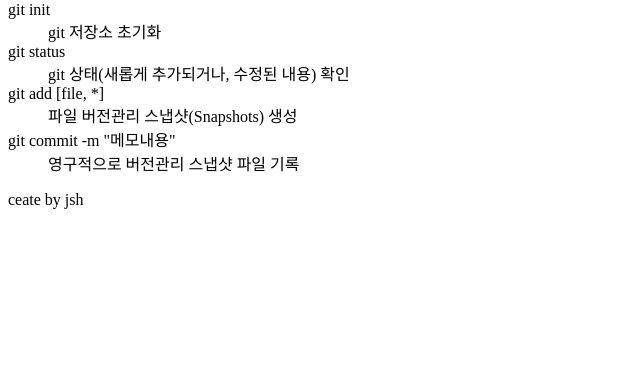
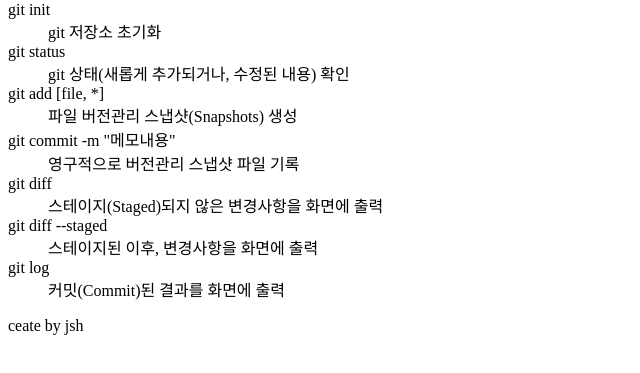
Before and after one commit to nodo1017/cli-git, a plain HTML site: page index.html in a window 1280 px wide. Shown: the part 79-452 px from the top of the page, without its empty margins (0-640 px from the left). Drawn offline with Linux system fonts and the light colour scheme.

Commit message:
커밋 새로함

```diff
--- a/index.html
+++ b/index.html
@@ -15,6 +15,12 @@
 		<dd>파일 버전관리 스냅샷(Snapshots) 생성</dd>
 		<dt>git commit -m "메모내용"</dt>
 		<dd>영구적으로 버전관리 스냅샷 파일 기록</dd>
+		<dt>git diff</dt>
+		<dd>스테이지(Staged)되지 않은 변경사항을 화면에 출력</dd>
+		<dt>git diff --staged</dt>
+		<dd>스테이지된 이후, 변경사항을 화면에 출력</dd>
+		<dt>git log</dt>
+		<dd>커밋(Commit)된 결과를 화면에 출력</dd>
 	</dl>
 	<p>ceate by jsh</p>
 </body>
```
